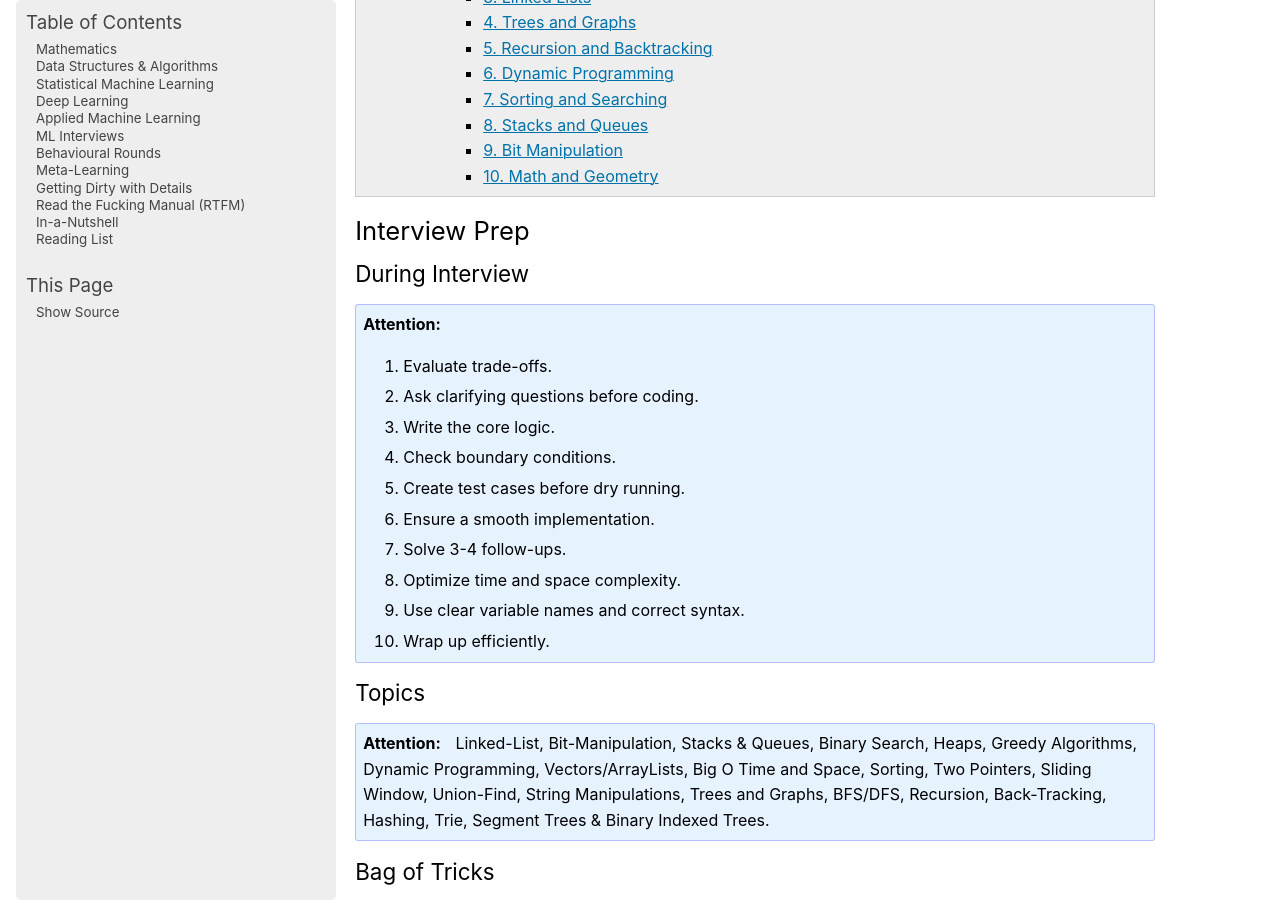
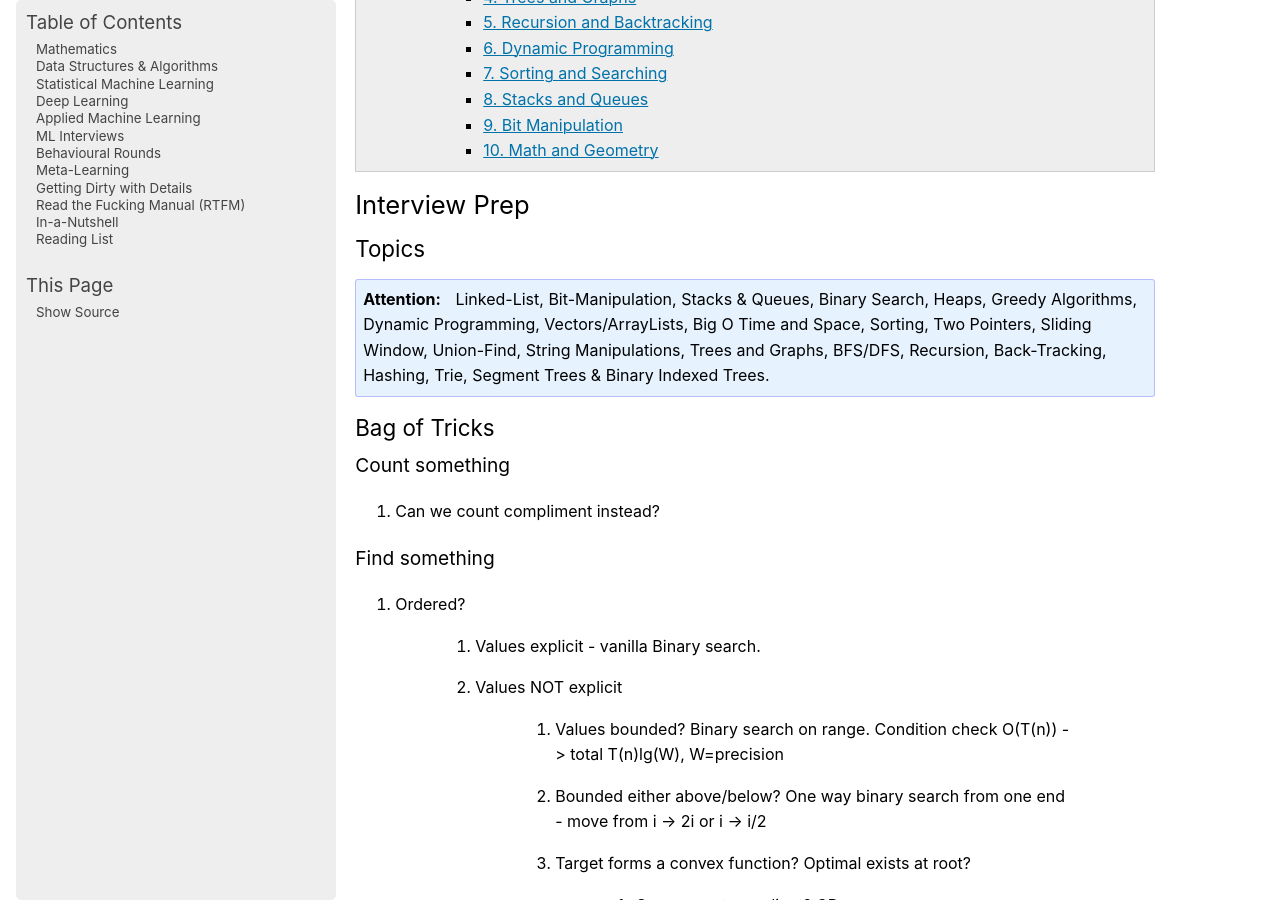
Before and after one commit to uselesstechjunks/leetcode, a Sphinx documentation site: the page built from docs/source/dsa/index.rst, in a window 1280 px wide and 900 px high, scrolled down 985 px. Built offline with Sphinx 7.4.7, drawn with Linux system fonts in a browser that asks for light colours; pages that are not in the unit, such as notebooks, are missing from menus.

Commit message:
Update index.rst

```diff
--- a/docs/source/dsa/index.rst
+++ b/docs/source/dsa/index.rst
@@ -9,20 +9,6 @@ Data Structures & Algorithms
 *********************************************************************************
 Interview Prep
 *********************************************************************************
-During Interview
-=================================================================================
-.. attention::
-	#. Evaluate trade-offs.
-	#. Ask clarifying questions before coding.
-	#. Write the core logic.
-	#. Check boundary conditions.
-	#. Create test cases before dry running.
-	#. Ensure a smooth implementation.
-	#. Solve 3-4 follow-ups.
-	#. Optimize time and space complexity.
-	#. Use clear variable names and correct syntax.
-	#. Wrap up efficiently.
-
 Topics
 =================================================================================
 .. attention::
```
